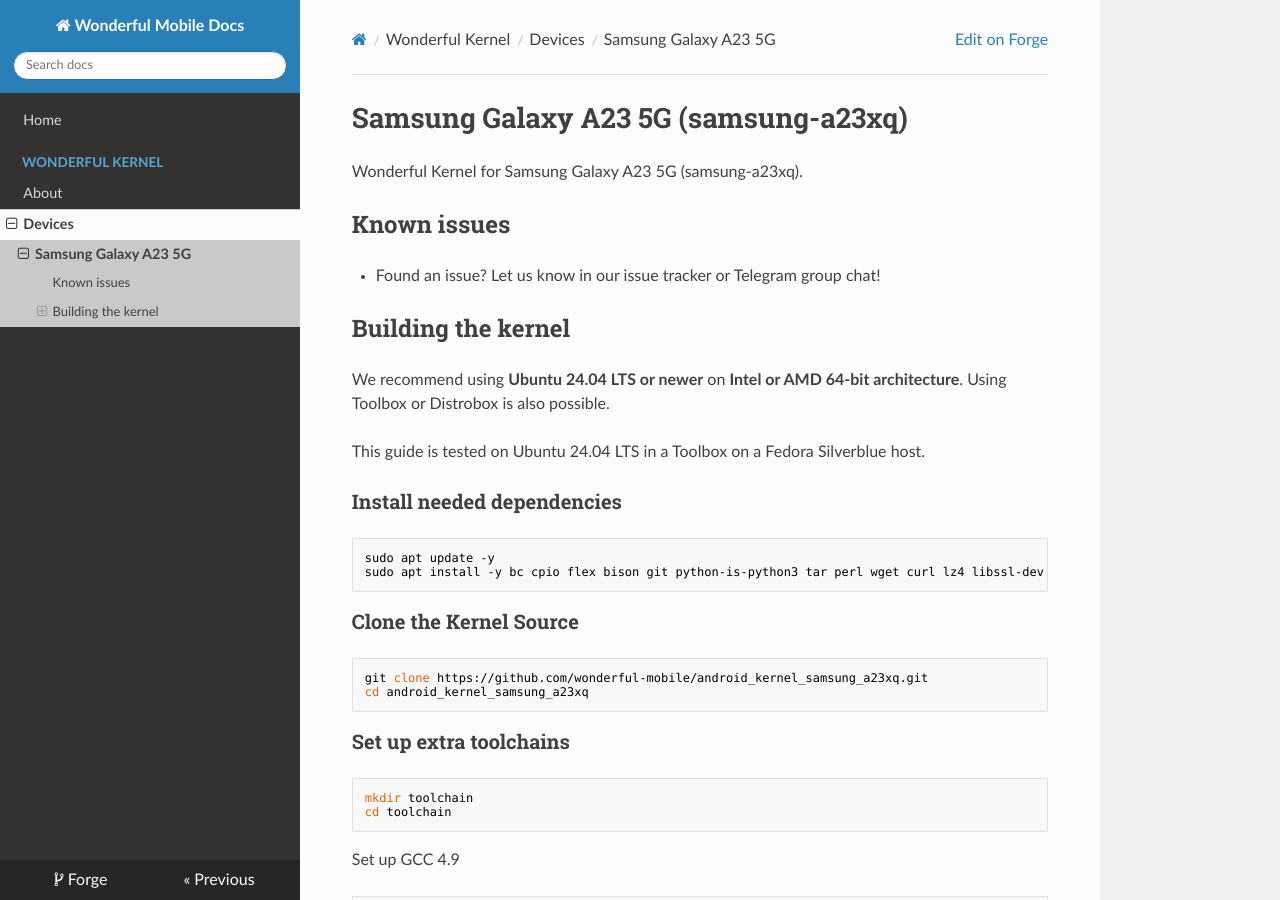
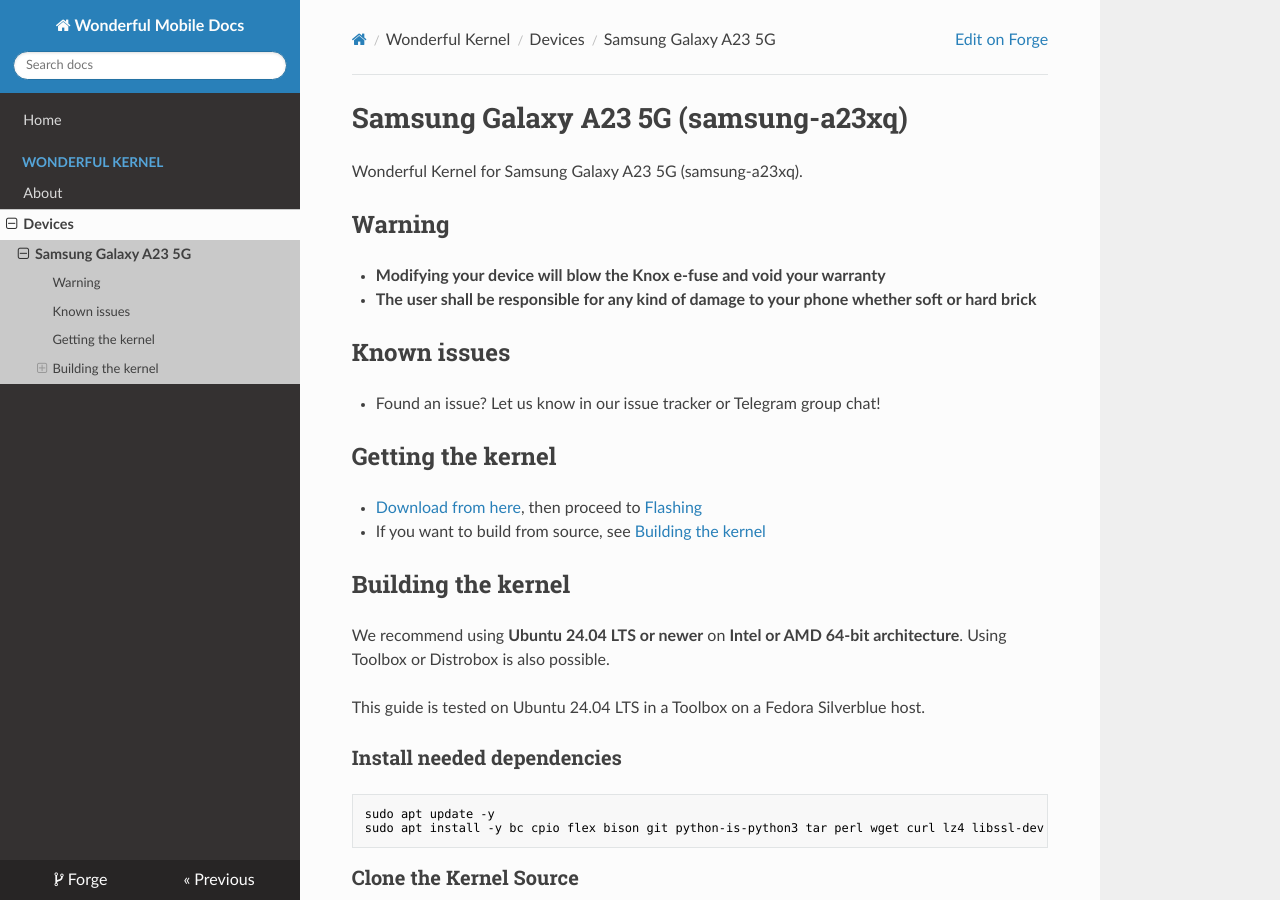
Before and after one commit to wonderful-mobile/docs, an MkDocs documentation site: the page built from docs/wonderful-kernel/samsung-a23xq.md, in a window 1280 px wide and 900 px high. Built offline with MkDocs 1.6.1, drawn with Linux system fonts in a browser that asks for light colours; nearby versions of some CDN libraries.

Commit message:
add warnings and official downloads

```diff
--- a/docs/wonderful-kernel/samsung-a23xq.md
+++ b/docs/wonderful-kernel/samsung-a23xq.md
@@ -2,9 +2,19 @@
 
 Wonderful Kernel for Samsung Galaxy A23 5G (samsung-a23xq).
 
+## Warning
+- **Modifying your device will blow the Knox e-fuse and void your warranty**
+- **The user shall be responsible for any kind of damage to your phone whether soft or hard brick**
+
 ## Known issues
 
 - Found an issue? Let us know in our issue tracker or Telegram group chat!
+
+## Getting the kernel
+
+- [Download from here](https://dl.techtransthai.org/wonderful-mobile/Wonderful-Kernel/a23xq/AOSP/Experiment/Anykernel3-Wonderful-0.7-experiment-aosp-a23xq-b3ebd1f8d-20251031010903-Next.zip), then proceed to [Flashing](#flashing)
+- If you want to build from source, see [Building the kernel](#building-the-kernel)
+
 
 ## Building the kernel
 
```
